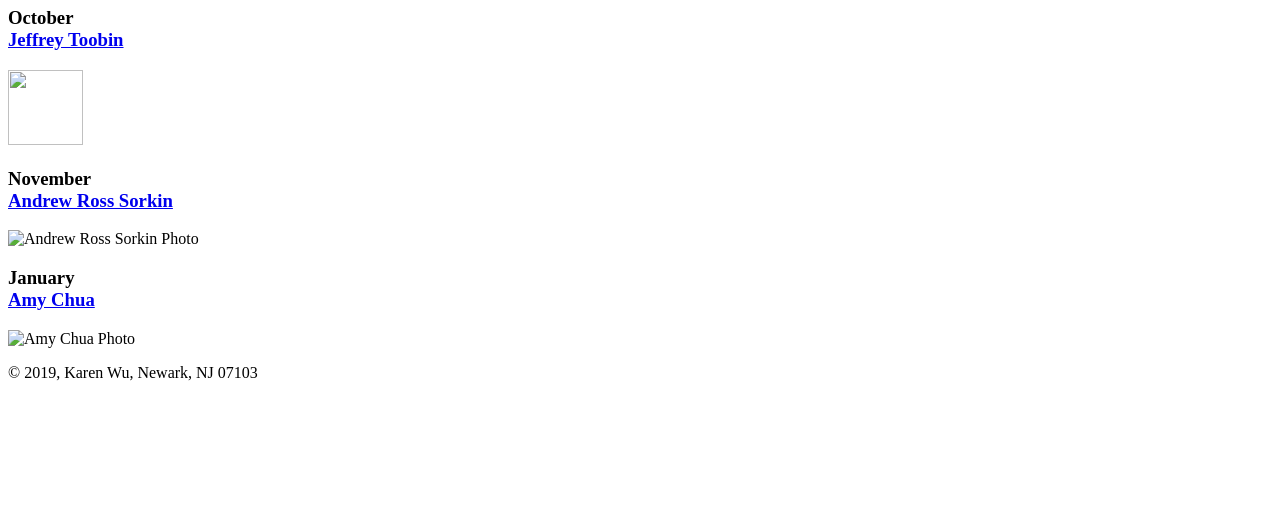
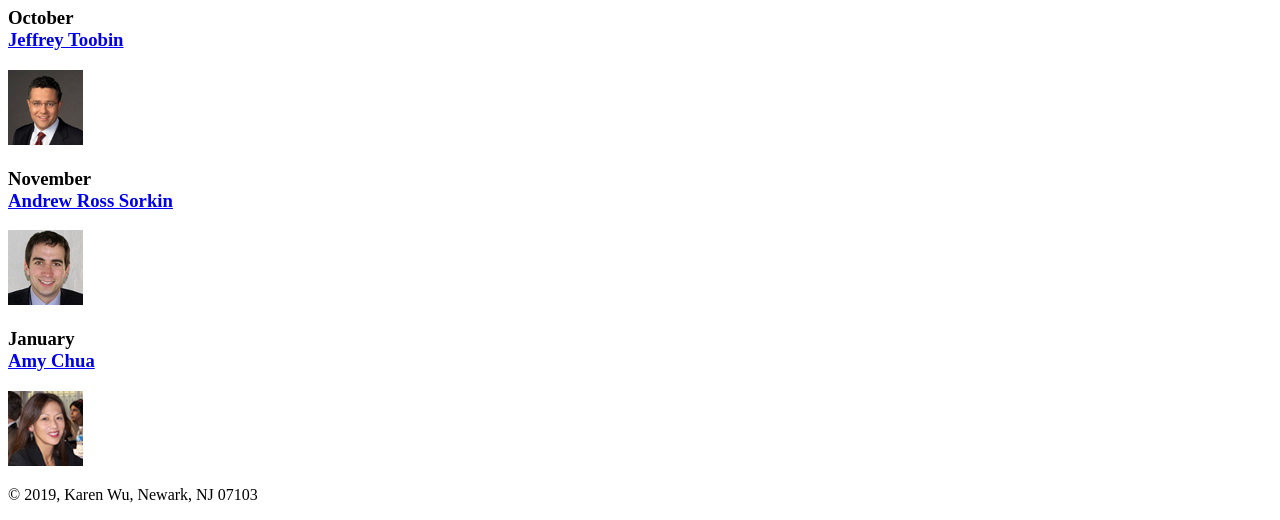
Before and after one commit to kaw37/A08, a plain HTML site: page index.html in a window 1280 px wide. Shown: the part 511-1031 px from the top of the page. Before the commit the page ends 909 px from the top, so only its background shows below. Drawn offline with Linux system fonts and the light colour scheme.

Commit message:
Update index.html

```diff
--- a/index.html
+++ b/index.html
@@ -9,7 +9,7 @@
 
 <body>
 	<header>
-	<img src="images/town_hall_logo.gif" height="80" width="80"/>
+	<img src="town_hall_logo.gif" height="80" width="80"/>
 		<h2>San Joaquin Valley Town Hall</h2>
 		<h3>Celebrating our 75th Year</h3>
 	</header>
@@ -30,11 +30,11 @@
 		</ul>
 		<h1>This season's guest speakers</h1>
 		<h3>October<br><a href="toobin.html">Jeffrey Toobin</a></h3>
-		<img src="images/toobin75.jpg" height="75" width="75"/>
+		<img src="toobin75.jpg" height="75" width="75"/>
 		<h3>November<br><a href="sorkin.html">Andrew Ross Sorkin</a></h3>
-		<img src="images/sorkin75.jpg" alt="Andrew Ross Sorkin Photo">
+		<img src="sorkin75.jpg" alt="Andrew Ross Sorkin Photo">
 		<h3>January<br><a href="chua.html">Amy Chua</a></h3>
-		<img src="images/chua75.jpg" alt="Amy Chua Photo">
+		<img src="chua75.jpg" alt="Amy Chua Photo">
 	</main>
 	<footer>
 		<p>&copy; 2019, Karen Wu, Newark, NJ 07103</p>
```
